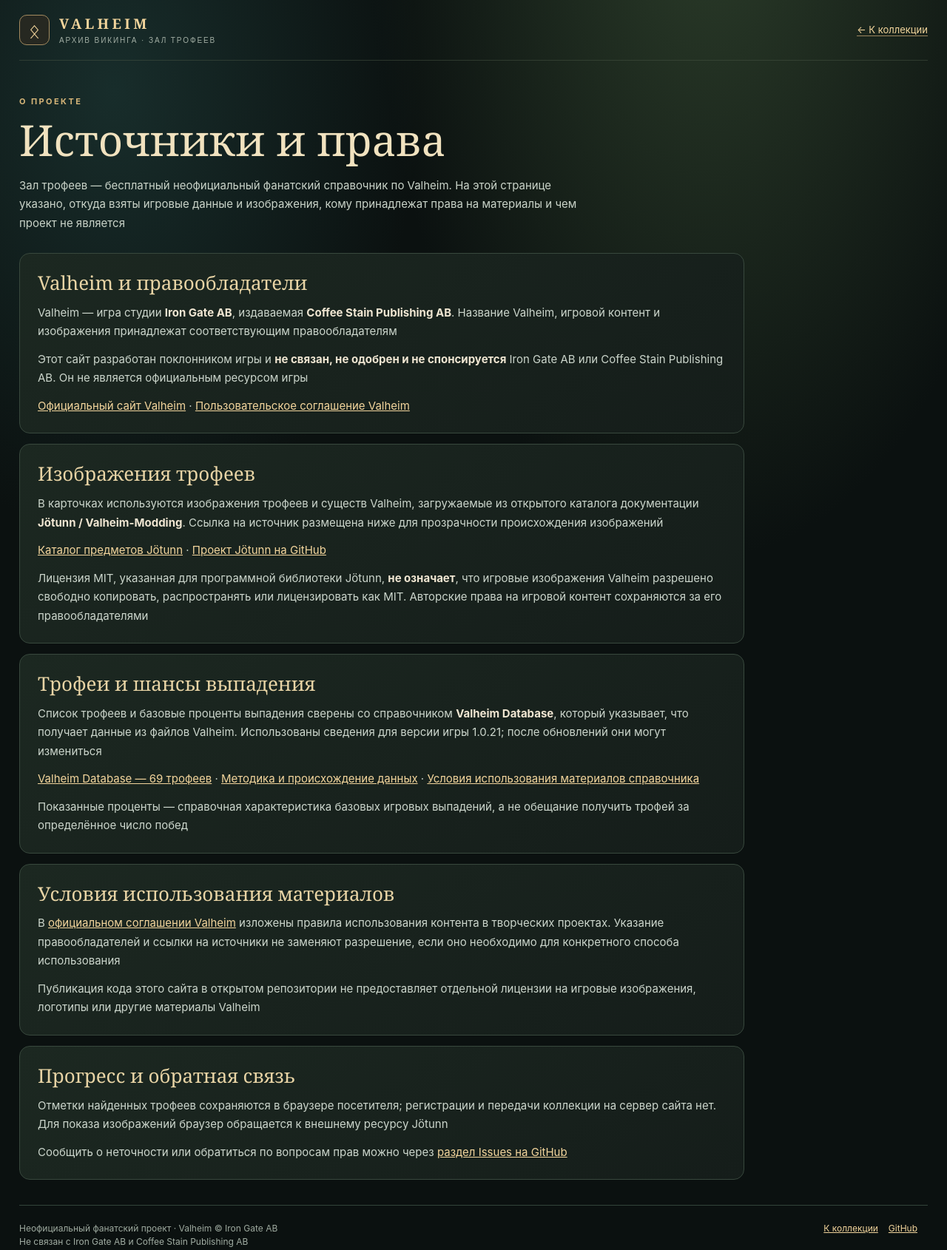
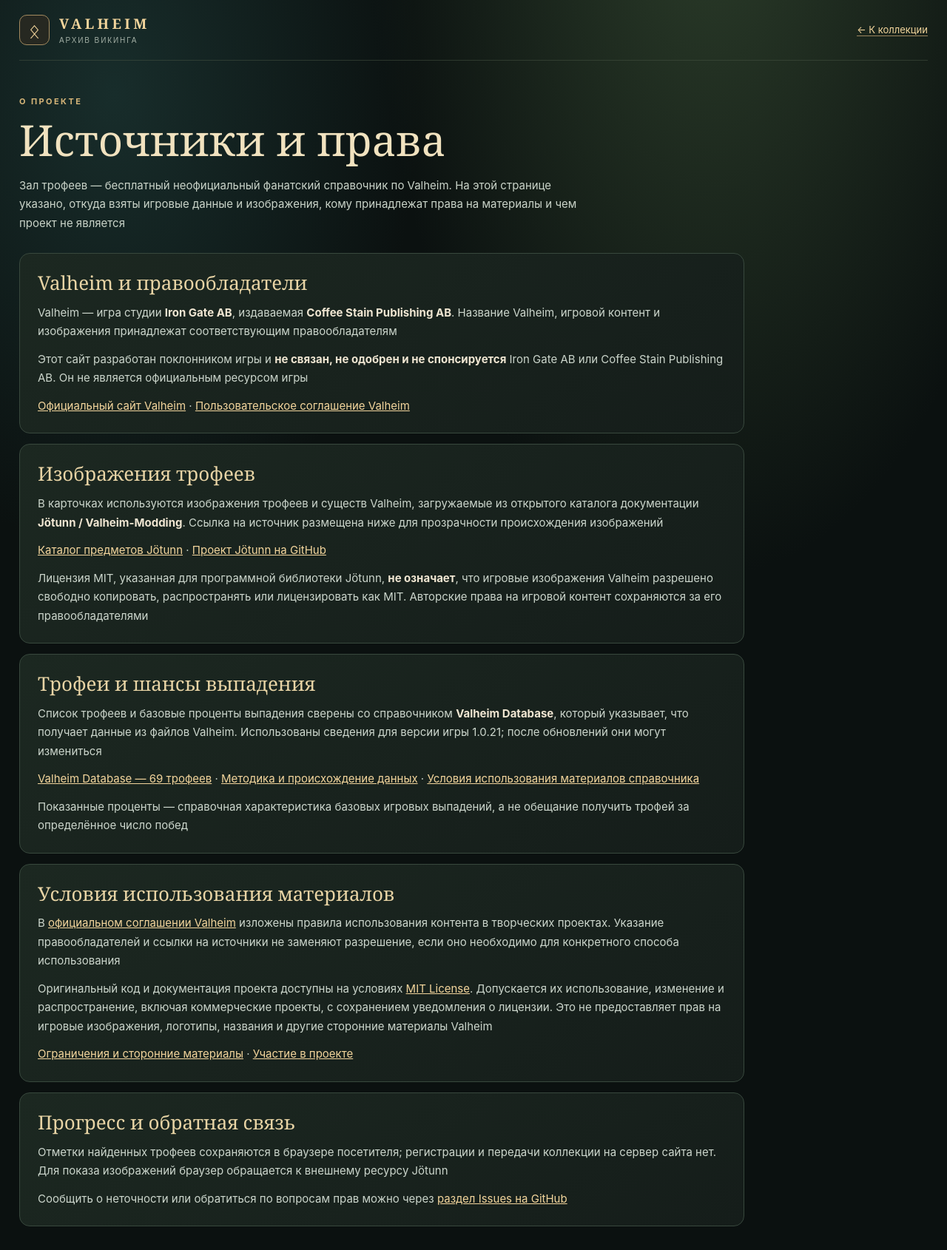
Before and after one commit to SergoAlexeev/valheim-trophies, a plain HTML site: page sources.html in a window 1280 px wide. Shown: the top 1690 px of the page at 74% size. Drawn offline with Linux system fonts and the light colour scheme.

Commit message:
docs: open original project code under MIT with clear Valheim third-party rights notices

```diff
--- a/sources.html
+++ b/sources.html
@@ -32,7 +32,7 @@
 <a href="#legal-main" class="skip-link">Перейти к содержанию</a>
 <div class="frame">
 <header class="topbar">
- <div class="logo"><div class="mark" aria-hidden="true">ᛟ</div><div><div class="brand">VALHEIM</div><span class="brand-small">АРХИВ ВИКИНГА · ЗАЛ ТРОФЕЕВ</span></div></div>
+ <div class="logo"><div class="mark" aria-hidden="true">ᛟ</div><div><div class="brand">VALHEIM</div><span class="brand-small">АРХИВ ВИКИНГА</span></div></div>
  <nav class="legal-nav" aria-label="Навигация"><a href="./">← К коллекции</a></nav>
 </header>
 <main id="legal-main">
@@ -63,7 +63,8 @@
   <section class="legal-card">
    <h2>Условия использования материалов</h2>
    <p>В <a href="https://valheim.com/eula/" target="_blank" rel="noopener noreferrer">официальном соглашении Valheim</a> изложены правила использования контента в творческих проектах. Указание правообладателей и ссылки на источники не заменяют разрешение, если оно необходимо для конкретного способа использования</p>
-   <p>Публикация кода этого сайта в открытом репозитории не предоставляет отдельной лицензии на игровые изображения, логотипы или другие материалы Valheim</p>
+   <p>Оригинальный код и документация проекта доступны на условиях <a href="https://github.com/SergoAlexeev/valheim-trophies/blob/main/LICENSE" target="_blank" rel="noopener noreferrer">MIT License</a>. Допускается их использование, изменение и распространение, включая коммерческие проекты, с сохранением уведомления о лицензии. Это не предоставляет прав на игровые изображения, логотипы, названия и другие сторонние материалы Valheim</p>
+   <p><a href="https://github.com/SergoAlexeev/valheim-trophies/blob/main/THIRD_PARTY_NOTICES.md" target="_blank" rel="noopener noreferrer">Ограничения и сторонние материалы</a> · <a href="https://github.com/SergoAlexeev/valheim-trophies/blob/main/CONTRIBUTING.md" target="_blank" rel="noopener noreferrer">Участие в проекте</a></p>
   </section>
   <section class="legal-card">
    <h2>Прогресс и обратная связь</h2>
--- a/sw.js
+++ b/sw.js
@@ -1,5 +1,5 @@
 /* Static shell cache. Third-party trophy images load from the source site. */
-const SHELL_CACHE='valheim-trophy-hall-v17';
+const SHELL_CACHE='valheim-trophy-hall-v18';
 const SHELL=['./','./index.html','./sources.html','./assets/css/styles.css?v=17','./assets/js/app.js?v=17','./assets/icons/favicon.svg','./assets/icons/icon-192.png','./assets/icons/icon-512.png','./manifest.webmanifest'];
 self.addEventListener('install',event=>{
   event.waitUntil(caches.open(SHELL_CACHE).then(cache=>cache.addAll(SHELL)).then(()=>self.skipWaiting()));
```
Also changed, not shown: 4 other files.
